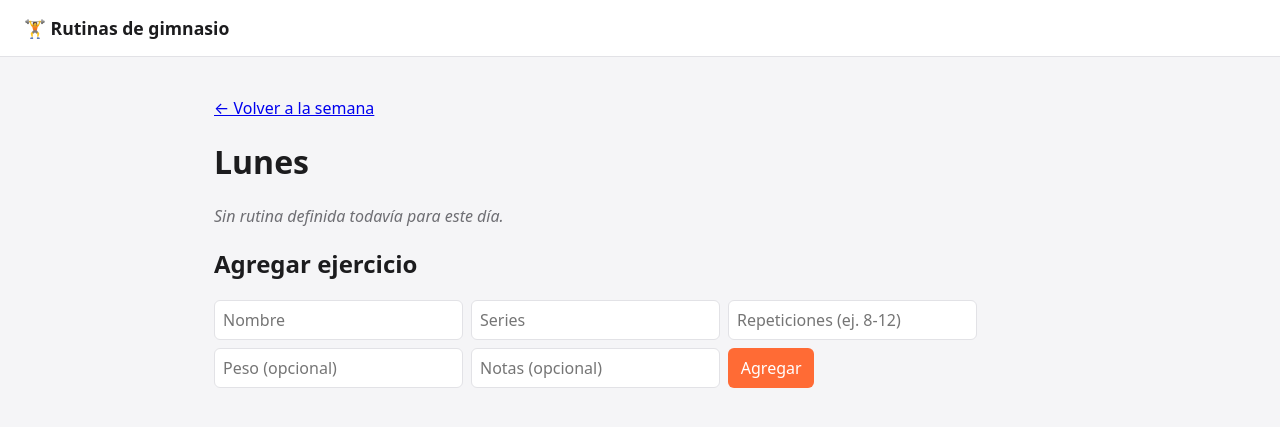
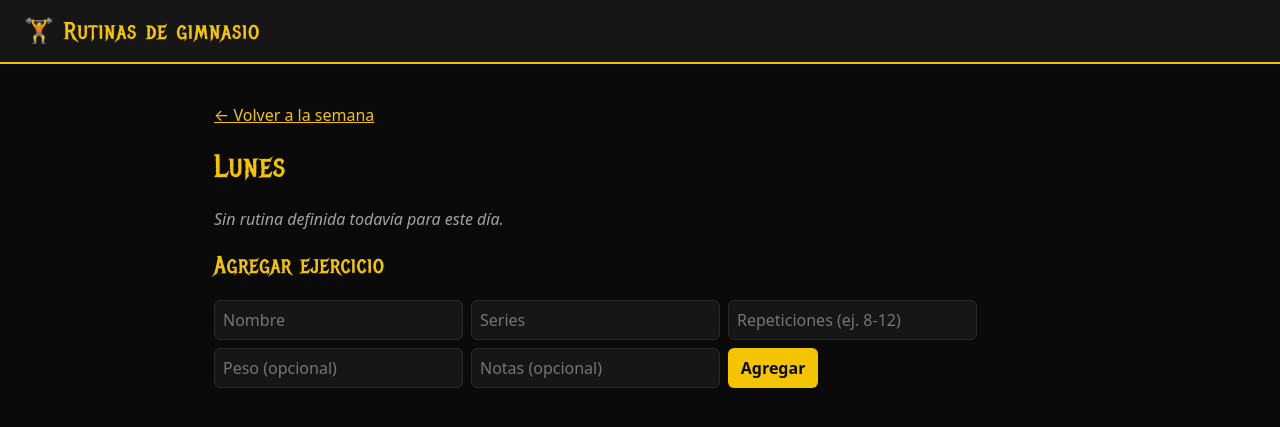
Before and after one commit to cursosiafundepos-create/curso_claude_clasefinal, a Flask app: page /dia/lunes in a window 1280 px wide. Shown: the top 427 px of the page. Run offline with Flask 3, Linux system fonts and the light colour scheme.

Commit message:
Spec 002: tema visual metal (fondo negro, acentos amarillos)
Reemplaza la paleta clara por fondo negro y acento amarillo, y aplica
tipografía "Metal Mania" a títulos y marca del header, manteniendo la
fuente de sistema en cuerpo/tablas/inputs para legibilidad. Cambio
puramente visual, sin tocar models/controllers.

Co-Authored-By: Claude Sonnet 5 <noreply@anthropic.com>

```diff
--- a/src/gimnasio_rutinas/views/static/style.css
+++ b/src/gimnasio_rutinas/views/static/style.css
@@ -1,32 +1,44 @@
 :root {
-  color-scheme: light dark;
-  --bg: #f5f5f7;
-  --card: #ffffff;
-  --text: #1c1c1e;
-  --muted: #6e6e73;
-  --accent: #ff6b35;
-  --border: #e2e2e6;
+  color-scheme: dark;
+  --bg: #0a0a0a;
+  --card: #161616;
+  --text: #f2f2f2;
+  --muted: #a3a3a3;
+  --accent: #f5c400;
+  --accent-text: #0a0a0a;
+  --border: #2a2a2a;
+  --peligro: #e64545;
+  --font-metal: "Metal Mania", "Copperplate", serif;
+  --font-body: system-ui, -apple-system, "Segoe UI", sans-serif;
 }
 
 * { box-sizing: border-box; }
 
 body {
   margin: 0;
-  font-family: system-ui, -apple-system, "Segoe UI", sans-serif;
+  font-family: var(--font-body);
   background: var(--bg);
   color: var(--text);
+}
+
+h1, h2 {
+  font-family: var(--font-metal);
+  font-weight: 400;
+  letter-spacing: 0.03em;
+  color: var(--accent);
 }
 
 .topbar {
   padding: 1rem 1.5rem;
   background: var(--card);
-  border-bottom: 1px solid var(--border);
+  border-bottom: 2px solid var(--accent);
 }
 
 .brand {
-  font-weight: 700;
-  font-size: 1.1rem;
-  color: var(--text);
+  font-family: var(--font-metal);
+  font-size: 1.5rem;
+  letter-spacing: 0.04em;
+  color: var(--accent);
   text-decoration: none;
 }
 
@@ -52,9 +64,12 @@ body {
   padding: 1rem;
   text-decoration: none;
   color: var(--text);
+  transition: border-color 0.15s;
 }
 
-.card-dia h2 { margin: 0 0 0.5rem; font-size: 1.05rem; }
+.card-dia:hover { border-color: var(--accent); }
+
+.card-dia h2 { margin: 0 0 0.5rem; font-size: 1.3rem; }
 
 .mini-lista { margin: 0; padding-left: 1.1rem; font-size: 0.85rem; color: var(--muted); }
 
@@ -69,6 +84,14 @@ body {
   overflow: hidden;
 }
 
+.tabla-ejercicios th {
+  color: var(--accent);
+  font-weight: 600;
+  text-transform: uppercase;
+  font-size: 0.75rem;
+  letter-spacing: 0.05em;
+}
+
 .tabla-ejercicios th, .tabla-ejercicios td {
   padding: 0.5rem;
   border-bottom: 1px solid var(--border);
@@ -79,15 +102,20 @@ body {
   width: 100%;
   border: 1px solid transparent;
   background: transparent;
+  color: var(--text);
   padding: 0.25rem;
   font: inherit;
 }
 
-.tabla-ejercicios input:focus { border-color: var(--accent); background: var(--bg); }
+.tabla-ejercicios input:focus {
+  border-color: var(--accent);
+  background: var(--bg);
+  outline: none;
+}
 
 .acciones { white-space: nowrap; }
 .acciones button { margin-right: 0.25rem; }
-.peligro { color: #c62828; }
+.peligro { background: var(--peligro); color: #1a0505; }
 
 .form-nuevo {
   display: flex;
@@ -96,7 +124,18 @@ body {
   margin-top: 1rem;
 }
 
-.form-nuevo input { padding: 0.5rem; border: 1px solid var(--border); border-radius: 6px; font: inherit; }
+.form-nuevo input {
+  padding: 0.5rem;
+  border: 1px solid var(--border);
+  border-radius: 6px;
+  background: var(--card);
+  color: var(--text);
+  font: inherit;
+}
+
+.form-nuevo input:focus { border-color: var(--accent); outline: none; }
+
+a { color: var(--accent); }
 
 button {
   cursor: pointer;
@@ -104,8 +143,9 @@ button {
   border-radius: 6px;
   padding: 0.4rem 0.8rem;
   background: var(--accent);
-  color: white;
+  color: var(--accent-text);
   font: inherit;
+  font-weight: 600;
 }
 
-button:hover { opacity: 0.9; }
+button:hover { opacity: 0.85; }
--- a/src/gimnasio_rutinas/views/templates/base.html
+++ b/src/gimnasio_rutinas/views/templates/base.html
@@ -4,6 +4,9 @@
   <meta charset="utf-8">
   <meta name="viewport" content="width=device-width, initial-scale=1">
   <title>{% block title %}Rutinas de gimnasio{% endblock %}</title>
+  <link rel="preconnect" href="https://fonts.googleapis.com">
+  <link rel="preconnect" href="https://fonts.gstatic.com" crossorigin>
+  <link href="https://fonts.googleapis.com/css2?family=Metal+Mania&display=swap" rel="stylesheet">
   <link rel="stylesheet" href="{{ url_for('static', filename='style.css') }}">
 </head>
 <body>
```
Also changed, not shown: specs/002-tema-metal-oscuro/spec.md (added, +46 -0 lines).
